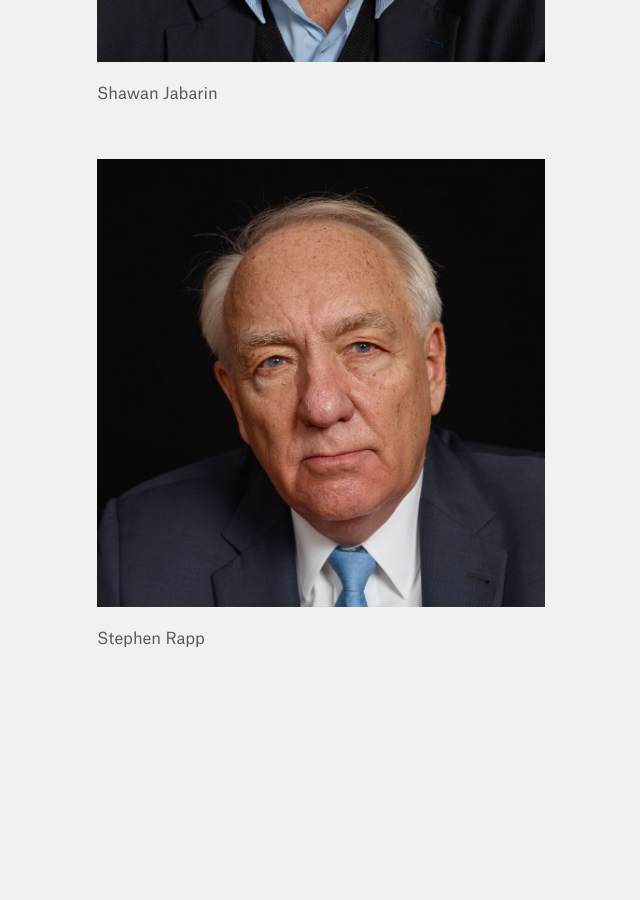
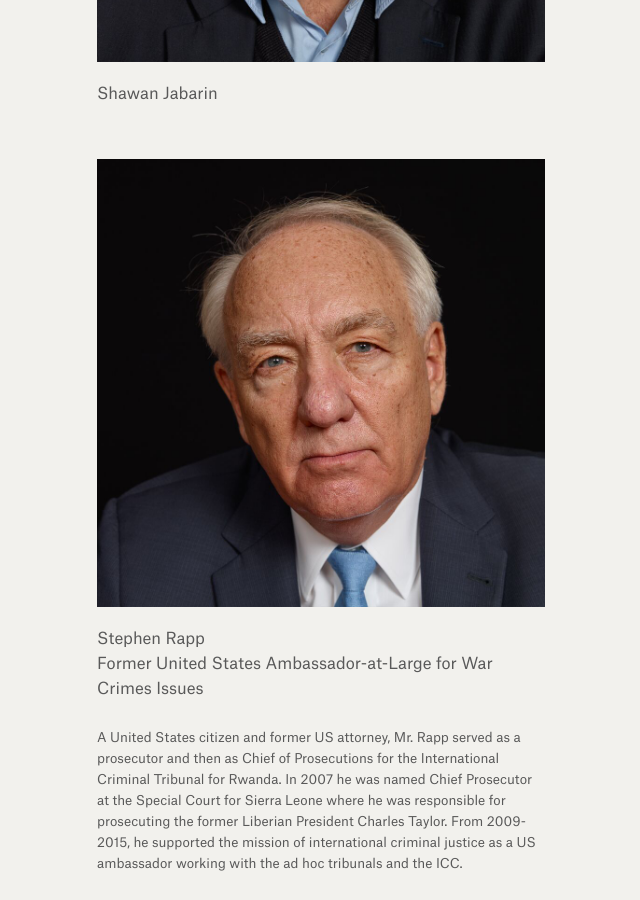
Before and after one commit to weights-and-measures/weights-and-measures.github.io, a Jekyll site: the page built from photographs.html, in a window 1280 px wide and 900 px high, scrolled down 31615 px. Shown: the whole window, without its empty margins (319-959 px from the left). Built offline with Jekyll 4.4.1, drawn with Linux system fonts in a browser that asks for light colours; before the commit the page ends 32297 px from its top, so only the background shows below that.

Commit message:
Updated Stephen Rapp

```diff
--- a/_photographs/stephen-rapp.markdown
+++ b/_photographs/stephen-rapp.markdown
@@ -6,4 +6,7 @@ position: 12
 
 ![Stephen Rapp.jpeg](/uploads/Stephen%20Rapp.jpeg)
 
-Stephen Rapp
+Stephen Rapp <br> Former United States Ambassador-at-Large for War Crimes Issues
+
+
+A United States citizen and former US attorney, Mr. Rapp served as a prosecutor and then as Chief of Prosecutions for the International Criminal Tribunal for Rwanda. In 2007 he was named Chief Prosecutor at the Special Court for Sierra Leone where he was responsible for prosecuting the former Liberian President Charles Taylor. From 2009-2015, he supported the mission of international criminal justice as a US ambassador working with the ad hoc tribunals and the ICC.
```
